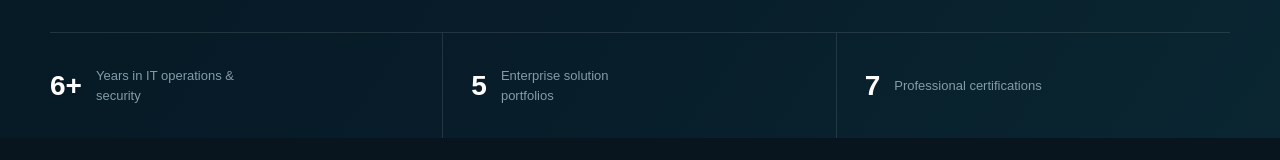
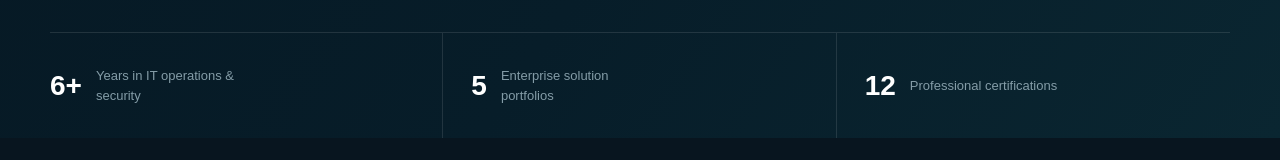
Before and after one commit to vedrico14/Portofolio-Rico_Fedryan, a Next.js app: page / in a window 1280 px wide. Shown: the part 766-926 px from the top of the page. Built offline with nearby package versions, Linux system fonts and the light colour scheme.

Commit message:
Update professional certifications count from 7 to 12

```diff
--- a/app/page.tsx
+++ b/app/page.tsx
@@ -301,7 +301,7 @@ export default function Home() {
             <span>Enterprise solution portfolios</span>
           </div>
           <div>
-            <strong>7</strong>
+            <strong>12</strong>
             <span>Professional certifications</span>
           </div>
           <div>
```
